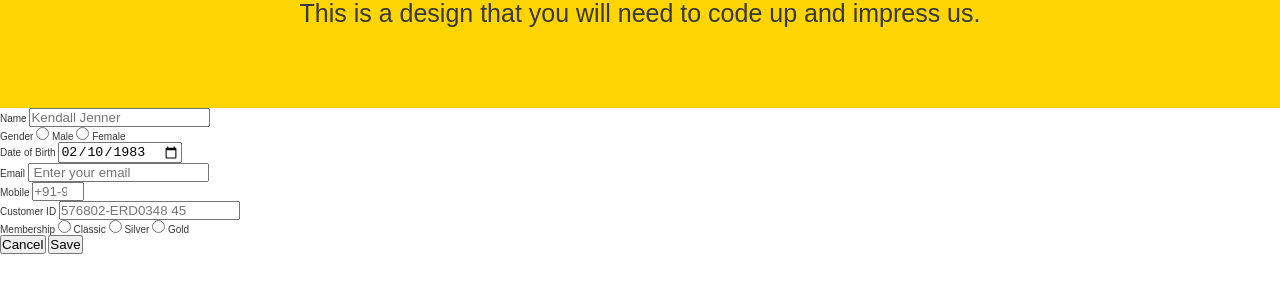
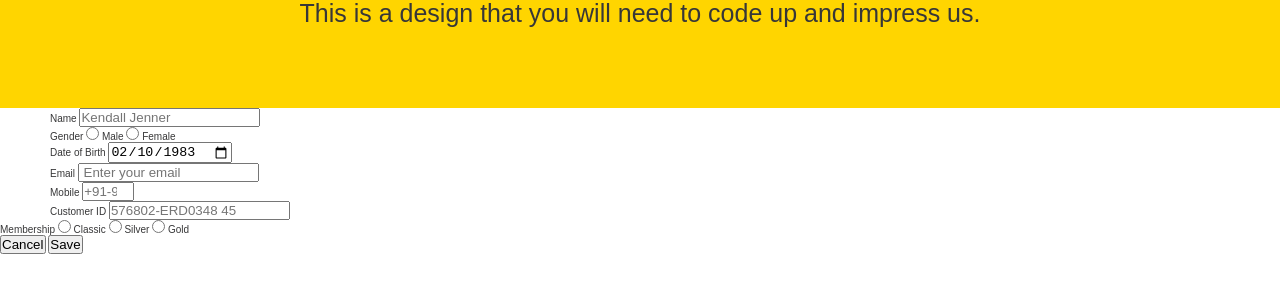
Before and after one commit to 3aPretorius/p45-front-end-challenge, a website built with Parcel: page src/index.html in a window 1280 px wide. Shown: the part 182-474 px from the top of the page. Built offline with nearby package versions, Linux system fonts and the light colour scheme.

Commit message:
Add some styling

```diff
--- a/src/components/user-profile-page/_user-profile-page.scss
+++ b/src/components/user-profile-page/_user-profile-page.scss
@@ -31,6 +31,8 @@
   }
 
   &__form {
-
+    .input-group {
+      margin-left: 5rem;
+    }
   }
 }
```
